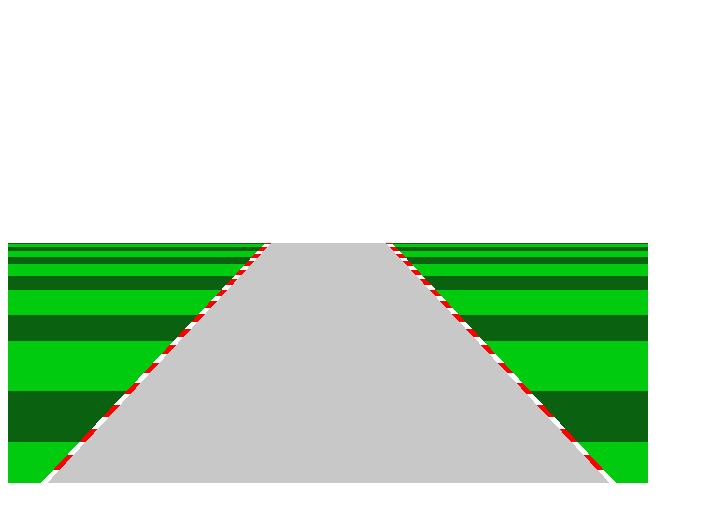
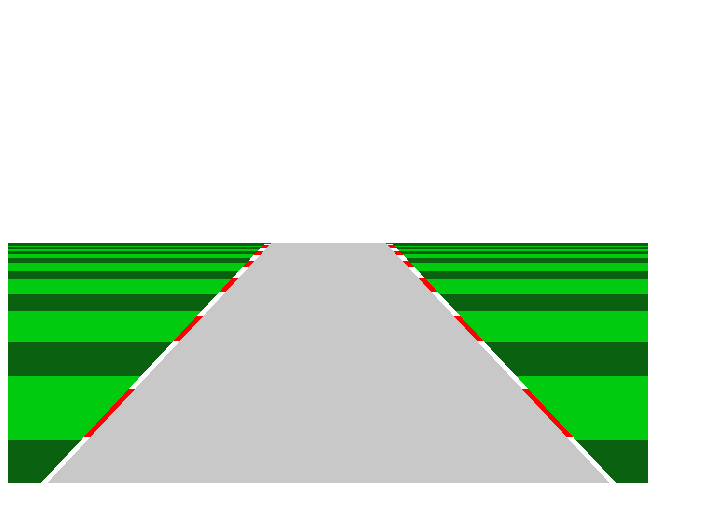
Before and after one commit to dabraaoarch/vanillajs_game, a plain HTML site: page game-base/index-2.html in a window 1280 px wide. Shown: the part 5-526 px from the top of the page, without its empty margins (0-703 px from the left). Drawn offline with Linux system fonts and the light colour scheme.

Commit message:
LanesMovementAdded

```diff
--- a/game-base/index-2.html
+++ b/game-base/index-2.html
@@ -15,6 +15,7 @@
 			const GRASS_MIN_WIDTH = 0.7;
 			var canvasElement;
 			var context;
+			var stepControl = 2*Math.PI;
 
 			function initializeCanvas(){
 				canvasElement = document.getElementById("game");
@@ -42,10 +43,10 @@
 				return new Uint8ClampedArray(buffer);
 			}
 
-			function drawPixels(){
+			function drawPixels(stepGrass){
 				const buffer = initializeBuffer();
 				let color = [], grassLowerB0ound, grassUpperBound, asphaltLowerBound, asphaltUpperBound, stripeWidth, step;
-				let grassStripe=0, laneStripe=0, stepGrass=1, laneStep=100;
+				let grassStripe=0, laneStripe=0, stepLane = stepGrass/3;
 				step = (GRASS_MIN_WIDTH * CANVAS_WIDTH) / (CANVAS_HEIGHT / 2)
 				stripeWidth = CANVAS_WIDTH * STRIPE_WIDTH;
 				grassLowerBound = GRASS_MAX_WIDTH/2 * CANVAS_WIDTH;
@@ -61,17 +62,25 @@
 					}
 					grassLowerBound -= step / 2;
 					grassUpperBound += step / 2;
-					laneStripe += (laneStep * STRIPE_WIDTH);
-					if (laneStripe > 2*Math.PI) {laneStep = laneStep * 0.9; laneStripe = 0;}
+					laneStripe += stepLane;
 					grassStripe += stepGrass;
 					if(grassStripe > Math.PI*2) {stepGrass = stepGrass / 2; grassStripe = 0;}
+					if(laneStripe > 2*Math.PI) {stepLane = stepLane / 2; laneStripe = 0;}
 				}
-				console.log(laneStripe, "\n" , Math.sin(laneStripe));
 				drawToCanvas(buffer);
+			}
+			function run(){
+				drawPixels(stepControl);
+
+			}
+			function addFx(){
+				stepControl -= 0.1;
+				if (stepControl< Math.PI) { stepControl += Math.PI; }
+				run();
 			}
 		</script>
 	</head>
-	<body onload="drawPixels()">
+	<body onload="run()" onkeypress="addFx()">
 		<canvas id="game" width="640" height="480"> </canvas>
 	</body>
 </html>
```
